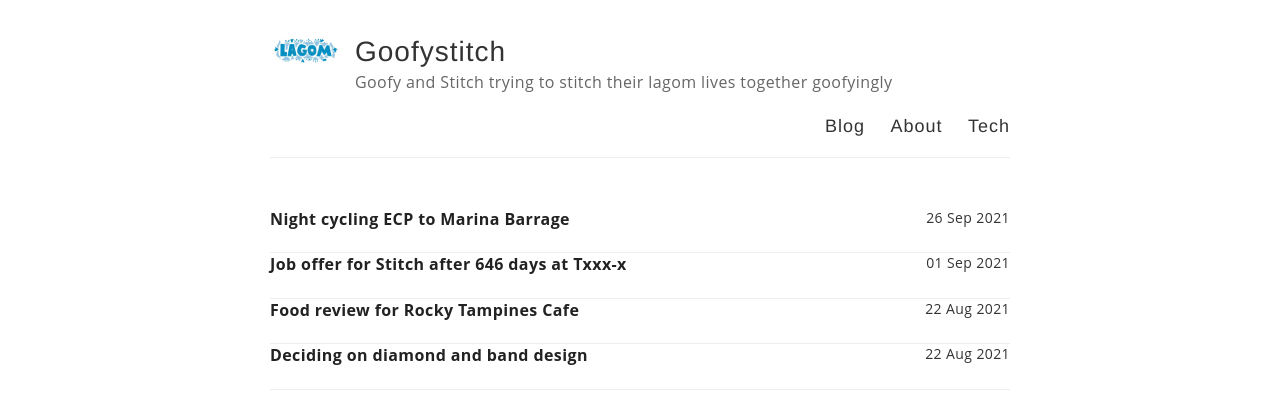
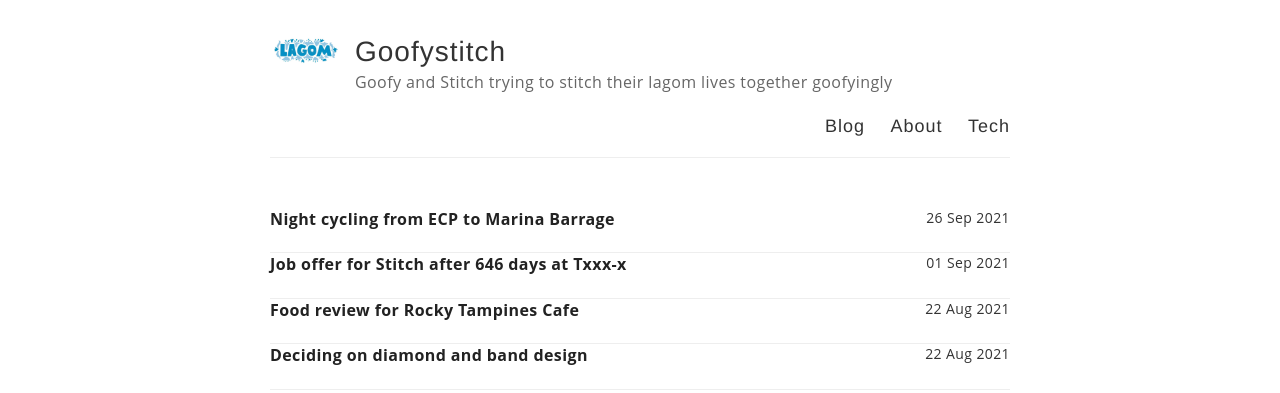
Before and after one commit to ourcarus/casadelagom, a Jekyll site: the page built from index.html, in a window 1280 px wide. Shown: the top 393 px of the page. Built offline with Jekyll 4.4.1, drawn with Linux system fonts in a browser that asks for light colours.

Commit message:
Update 2021-09-26-ECP Night Cycling.md

```diff
--- a/_posts/2021-09-26-ECP Night Cycling.md
+++ b/_posts/2021-09-26-ECP Night Cycling.md
@@ -1,7 +1,7 @@
 ---
 published: true
 ---
-### Night cycling ECP to Marina Barrage
+### Night cycling from ECP to Marina Barrage
 
 We had our first night cycling together. We drove to ECP on Saturday, 25 Sep for an originally planned cycling and watching netflix at Marina Barrage before dinner. However we arrived at ECP around 6.30pm and decided to have dinner at East Coast Lagoon first.
 
```
